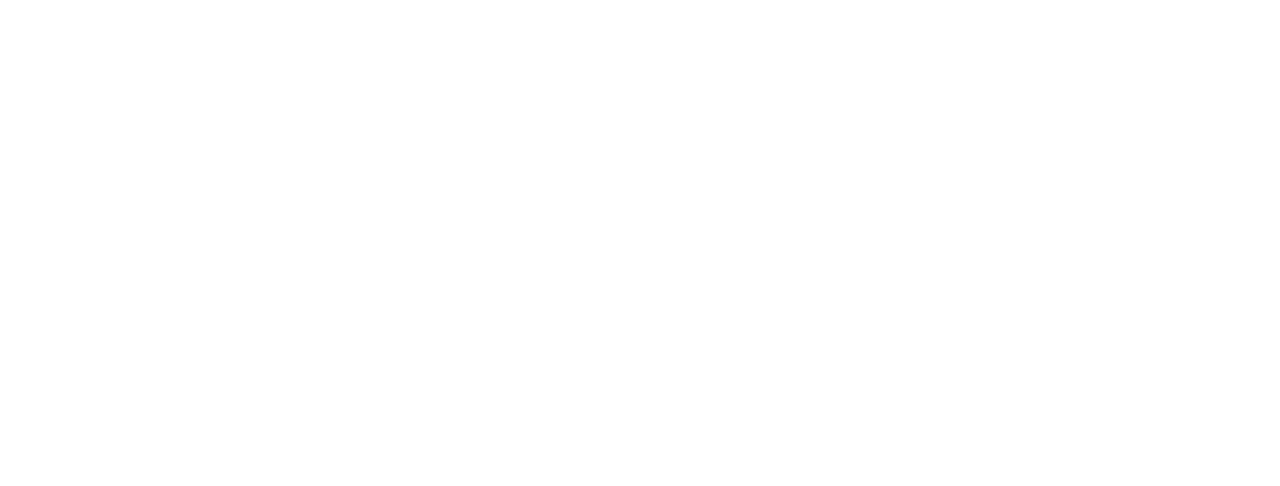
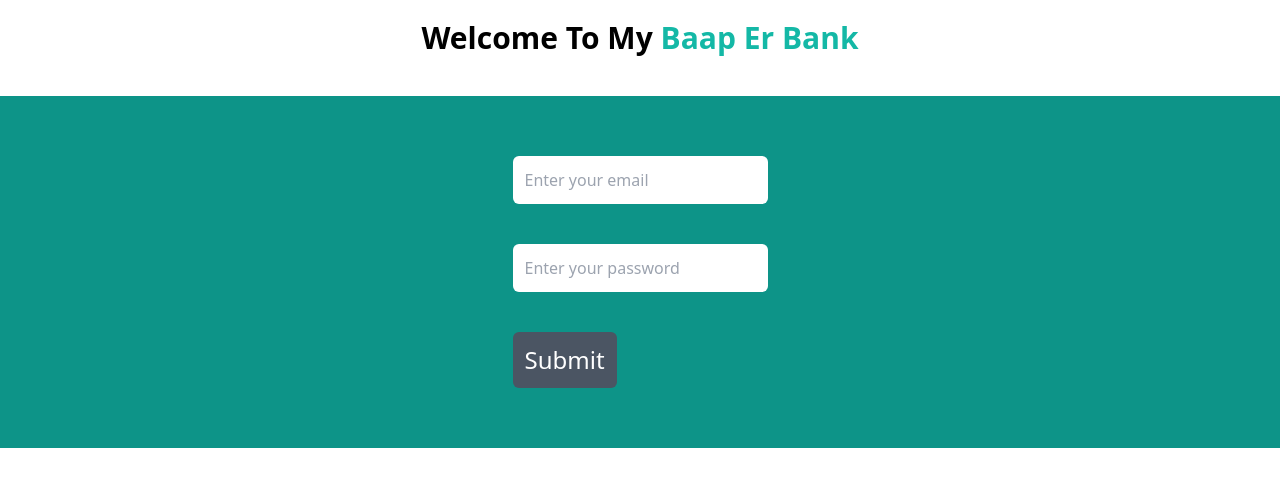
Before and after one commit to FahamidulDipro/baap-er-bank, a plain HTML site: page index.html in a window 1280 px wide. Drawn offline with nearby package versions, Linux system fonts and the light colour scheme.

Commit message:
form section added

```diff
--- a/index.html
+++ b/index.html
@@ -5,11 +5,26 @@
     <meta charset="UTF-8">
     <meta http-equiv="X-UA-Compatible" content="IE=edge">
     <meta name="viewport" content="width=device-width, initial-scale=1.0">
+    <script src="https://cdn.tailwindcss.com"></script>
     <title>Baap Er Bank</title>
 </head>
 
 <body>
-
+    <header>
+        <h1 class="text-3xl font-bold text-center mt-5 capitalize">Welcome to my <span class="text-teal-500 ">baap er bank</span></h1>
+    </header>
+    <main>
+        <!-- Login Section -->
+        <section class="container mx-auto flex justify-center mt-10 align-center bg-teal-600 p-10">
+            <form action="">
+                <input type="email" id="email" placeholder="Enter your email" class="m-5 p-3 rounded-md">
+                <br>
+                <input type="password" id="password" placeholder="Enter your password" class="m-5 p-3 rounded-md">
+                <br>
+                <input type="button" value="Submit" class="m-5 bg-gray-600 p-3 text-2xl text-white rounded-md">
+            </form>
+        </section>
+    </main>
 </body>
 
 </html>
```
